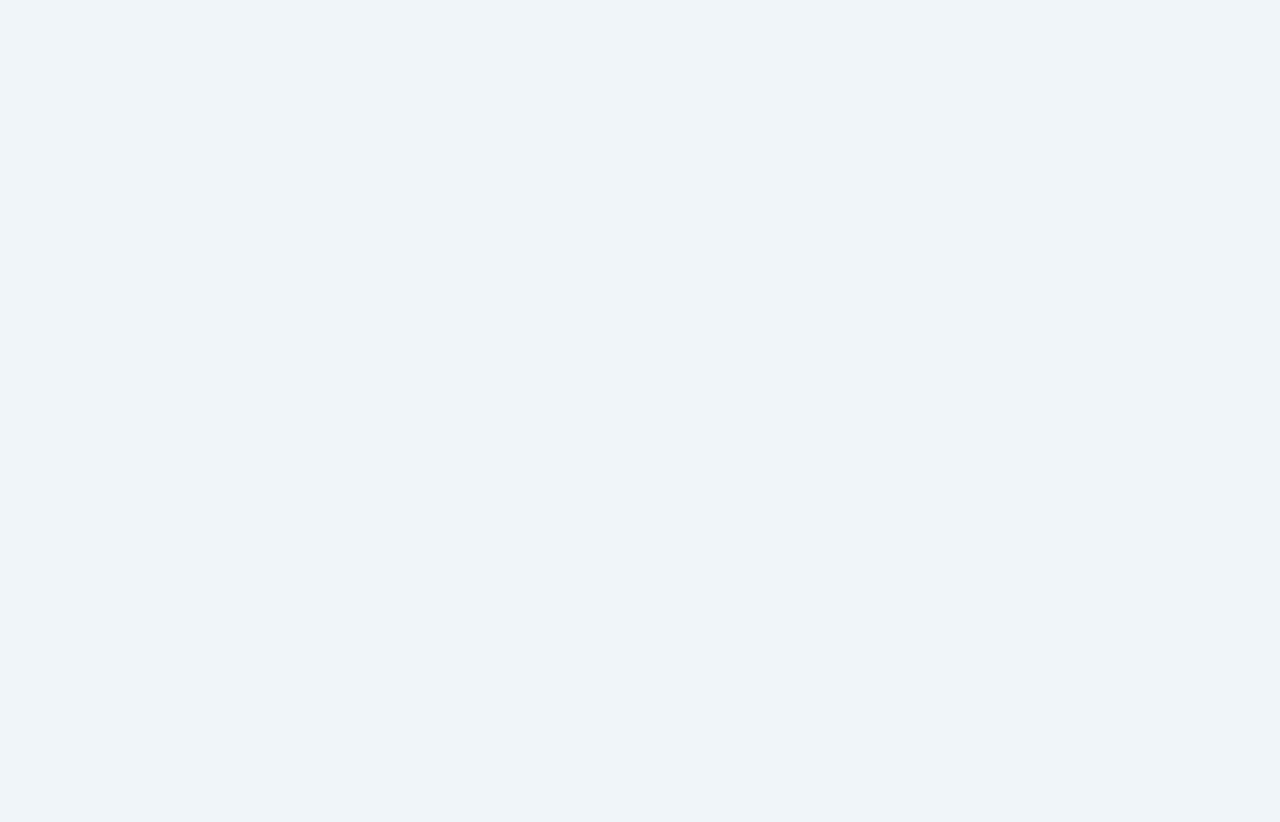
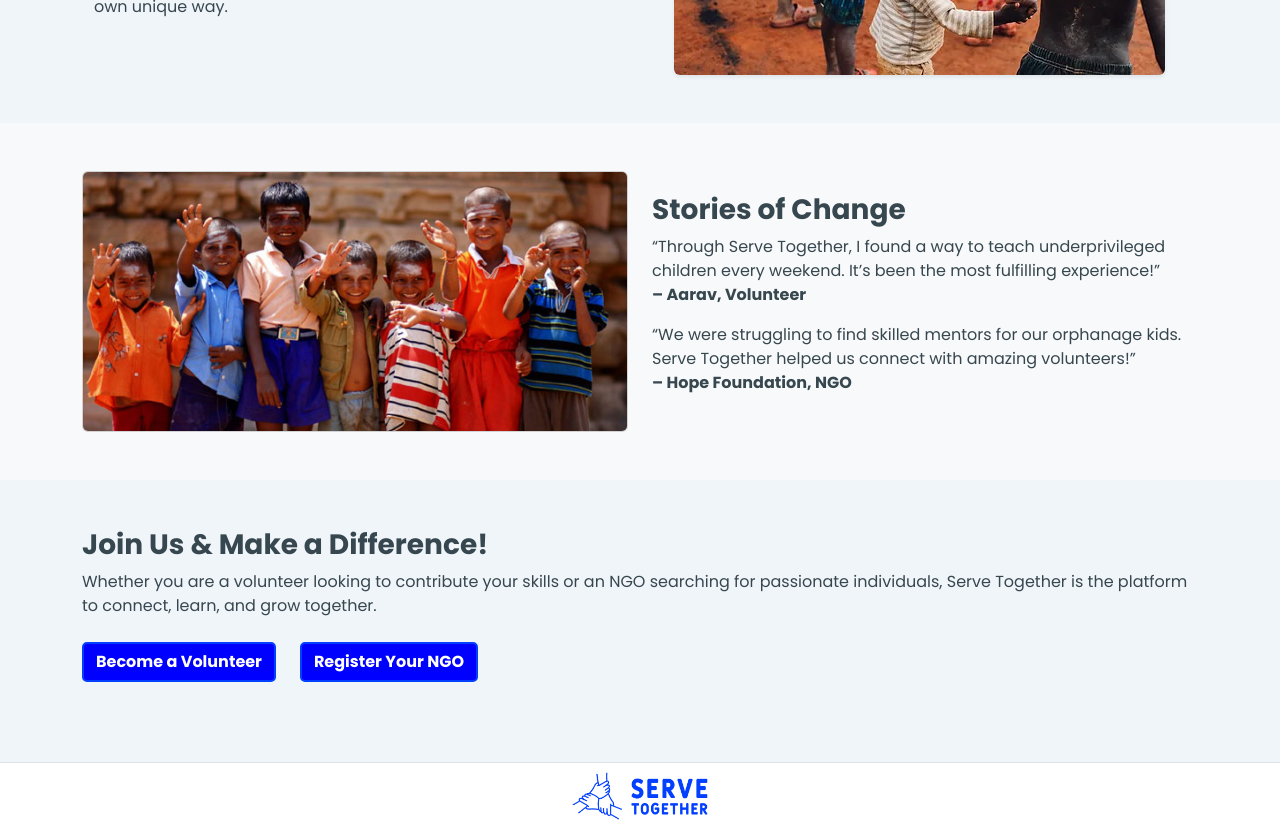
Before and after one commit to dhruvimistry/Serve-Together, a React (Vite) app: page /about in a window 1280 px wide. Before the commit this address had no page. Shown: the part 1500-2322 px from the top of the page. Before the commit the page ends 800 px from the top, so only its background shows below. Built offline with nearby package versions, Linux system fonts and the light colour scheme.

Commit message:
developing Aboutpage

```diff
--- a/src/About/Aboutpage.tsx
+++ b/src/About/Aboutpage.tsx
@@ -1,9 +1,11 @@
 import React from "react";
-import { Container, Row, Col, Carousel, Image } from "react-bootstrap";
+import { Container, Row, Col, Carousel, Image,  Card } from "react-bootstrap";
 import "bootstrap/dist/css/bootstrap.min.css";
 import Hands22 from '../assets/hands22.jpg'
 import Vision from "../assets/vision.webp";
+import Change from "../assets/change.jpg"
 import './Aboutpage.css'
+import CustomButton from "../components/common/CustomButton";
 const AboutUs: React.FC = () => {
     return (
         <>
@@ -28,7 +30,7 @@ const AboutUs: React.FC = () => {
                 <Container className="py-5 ">
                     <Row className="align-items-center ">
                         <Col lg={6} className="text-center">
-                            <Image src={Vision} alt="Vision" fluid className="rounded shadow-sm" />
+                            <Image src={Vision} alt="Vision" fluid className="common-radius" />
                         </Col>
                         <Col lg={6}>
                             <h2 className="  fw-bold">Connecting Skills with Purpose</h2>
@@ -78,6 +80,50 @@ const AboutUs: React.FC = () => {
                     </Row>
                 </Container>
             </Container>
+            <Container fluid className="bg-light">
+            <Container  className=" py-5">
+                <Row className="align-items-center">
+                    <Col lg={6}>
+                        <Card>
+                            <Card.Img
+                                src={Change}
+                            />
+                        </Card>
+                    </Col>
+                    <Col md={6}>
+                        <h3 className="fw-bold">Stories of Change</h3>
+                        <p>
+                            “Through Serve Together, I found a way to teach underprivileged children every
+                            weekend. It’s been the most fulfilling experience!” <br />
+                            <strong>– Aarav, Volunteer</strong>
+                        </p>
+                        <p>
+                            “We were struggling to find skilled mentors for our orphanage kids. Serve Together
+                            helped us connect with amazing volunteers!” <br />
+                            <strong>– Hope Foundation, NGO</strong>
+                        </p>
+                    </Col>
+                </Row>
+            </Container>
+            </Container>
+            <Container  fluid >
+                <Container>
+                <Row className=" text-start py-5">
+                    <Col>
+                        <h3 className="fw-bold">Join Us & Make a Difference!</h3>
+                        <p>
+                            Whether you are a volunteer looking to contribute your skills or an NGO searching
+                            for passionate individuals, Serve Together is the platform to connect, learn, and
+                            grow together.
+                        </p>
+                        <div className="gap-4 py-2 d-flex">
+                        <CustomButton label="Become a Volunteer" variant="primary" />
+                        <CustomButton label="Register Your NGO" variant="primary" />
+                        </div>
+                    </Col>
+                </Row>
+                </Container>
+            </Container>
         </>
     );
 };
--- a/src/App.tsx
+++ b/src/App.tsx
@@ -39,7 +39,7 @@ const router = createBrowserRouter([
       { path: '/volunteer-profile-viewer', element: <VolunteerProfileViewer /> },
       { path: '/volunteer-profile-page', element: <VolunteerProfilePage/> },
       { path: '/volunteer-profile/edit', element: <EditProfile />},
-      { path: '/aboutpage', element: <AboutUs />}
+      { path: '/about', element: <AboutUs />}
 
     ],
   },
--- a/src/components/Eventcard.tsx
+++ b/src/components/Eventcard.tsx
@@ -29,7 +29,7 @@ const EventCard: React.FC<EventCardProps> = ({ title, subtitle, location, dateTi
         <p className="texts">
           <FaHeart className="text-warning" /> {skills}
         </p>
-        <div className="d-flex flex-wrap gap-2">
+        <div className="d-flex justify-content-center flex-wrap gap-2">
           <Button variant="primary" className="fw-bold">View Details</Button>
           <Button variant="primary" className="fw-bold">Apply</Button>
         </div>
```
